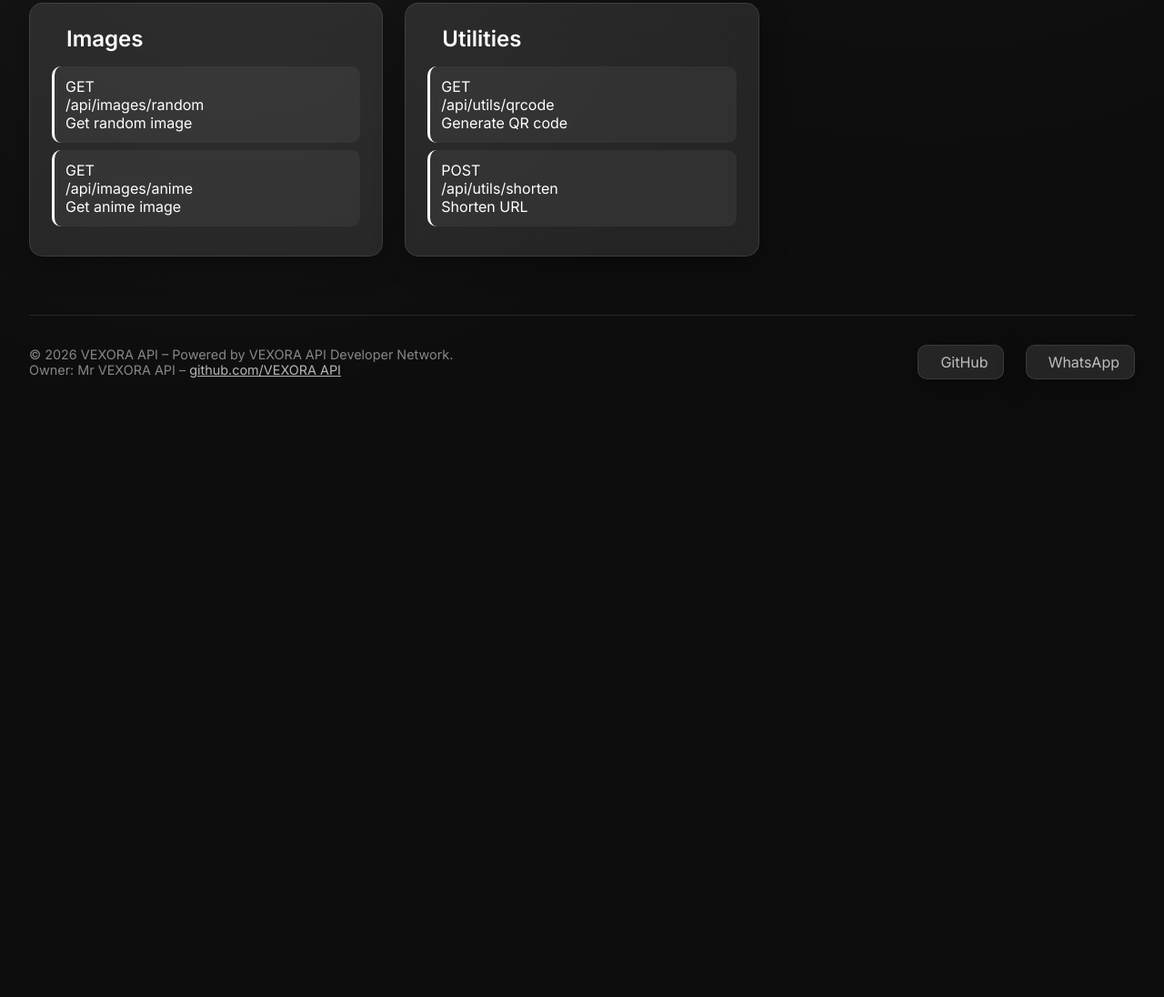
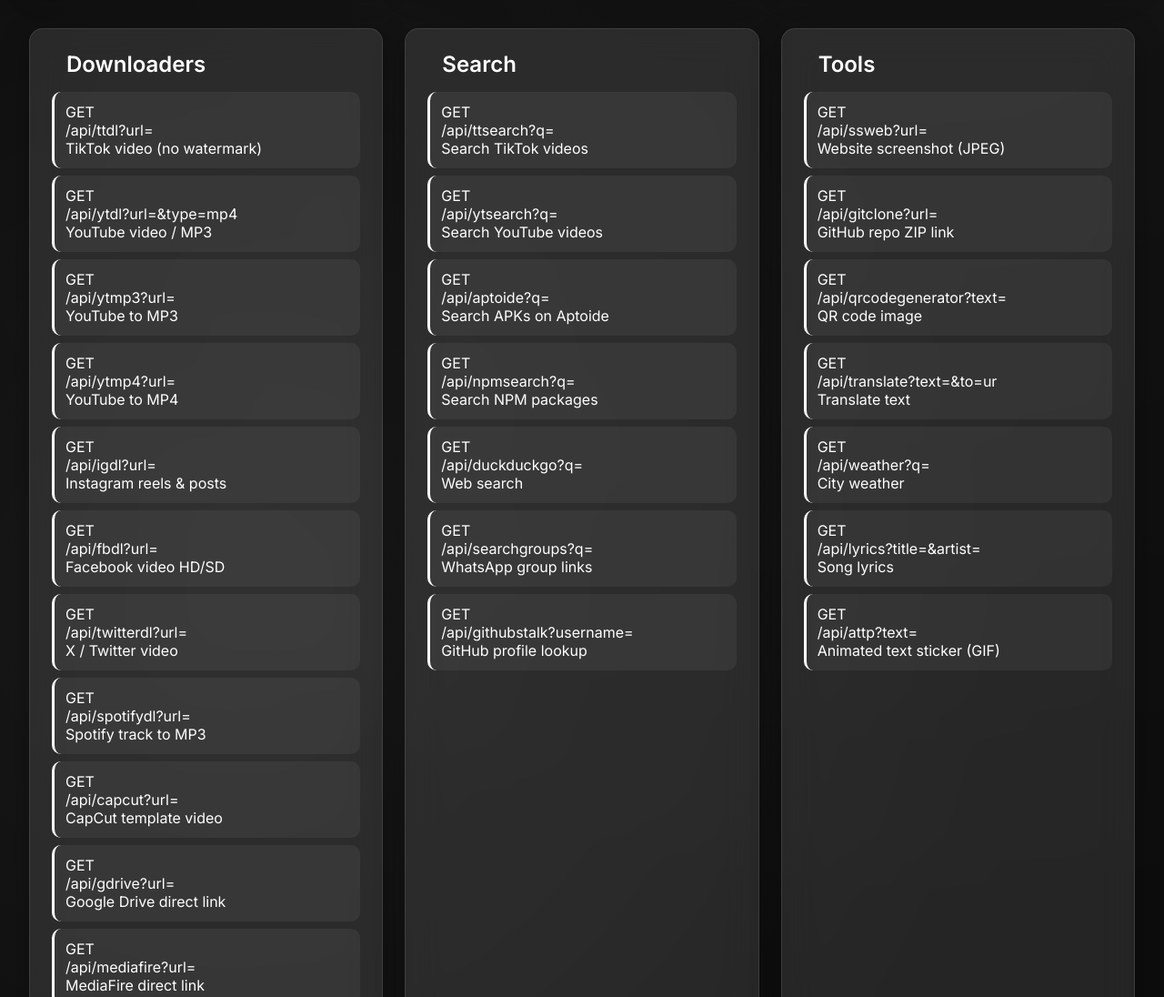
Before and after one commit to abdulraheemsamoo79-lgtm/vexora-api-ultra, a website: page public/documentation.html in a window 1280 px wide. Shown: the part 739-1835 px from the top of the page at 91% size. Before the commit the page ends 1188 px from the top, so only its background shows below. Drawn offline with Linux system fonts and the light colour scheme.

Commit message:
Docs: real 31-endpoint catalog + API key auth notes

```diff
--- a/public/documentation.html
+++ b/public/documentation.html
@@ -647,7 +647,7 @@
 
   <section class="welcome-section glass">
     <h2>Welcome to VEXORA API</h2>
-    <p>Explore various public endpoints that are fast, secure, and flexible, ready to use for all your application needs. We are committed to providing high-quality APIs for developers.</p>
+    <p>Explore 31 tested endpoints — fast, secure, and flexible. Every endpoint needs a free API key: add &apikey=YOUR_KEY to the URL. Get yours in seconds at /getkey (100 requests/day, free forever).</p>
   </section>
 
   <section class="statistics">
@@ -704,7 +704,7 @@
           <option value="PUT">PUT</option>
           <option value="DELETE">DELETE</option>
         </select>
-        <input type="text" class="tester-url" id="testerUrl" placeholder="https://arslanmd-api.vercel.app/endpoint">
+        <input type="text" class="tester-url" id="testerUrl" placeholder="https://your-domain.vercel.app/api/ytsearch?q=phonk&apikey=YOUR_KEY">
         <button class="send-btn">
           <i class="lucide lucide-send"></i> Send Request
         </button>
@@ -767,19 +767,59 @@
   // API Categories Data (Example)
   const apiCategories = [
     {
-      name: "Images",
-      icon: "image",
+      name: "Downloaders",
+      icon: "download",
       endpoints: [
-        { method: "GET", path: "/api/images/random", description: "Get random image" },
-        { method: "GET", path: "/api/images/anime", description: "Get anime image" }
+        { method: "GET", path: "/api/ttdl?url=", description: "TikTok video (no watermark)" },
+        { method: "GET", path: "/api/ytdl?url=&type=mp4", description: "YouTube video / MP3" },
+        { method: "GET", path: "/api/ytmp3?url=", description: "YouTube to MP3" },
+        { method: "GET", path: "/api/ytmp4?url=", description: "YouTube to MP4" },
+        { method: "GET", path: "/api/igdl?url=", description: "Instagram reels & posts" },
+        { method: "GET", path: "/api/fbdl?url=", description: "Facebook video HD/SD" },
+        { method: "GET", path: "/api/twitterdl?url=", description: "X / Twitter video" },
+        { method: "GET", path: "/api/spotifydl?url=", description: "Spotify track to MP3" },
+        { method: "GET", path: "/api/capcut?url=", description: "CapCut template video" },
+        { method: "GET", path: "/api/gdrive?url=", description: "Google Drive direct link" },
+        { method: "GET", path: "/api/mediafire?url=", description: "MediaFire direct link" },
+        { method: "GET", path: "/api/ttmp3?url=", description: "TikTok to MP3" },
+        { method: "GET", path: "/api/pinterest?url=", description: "Pinterest pin photo" },
+        { method: "GET", path: "/api/pinterest-video?url=", description: "Pinterest pin video" }
       ]
     },
     {
-      name: "Utilities",
+      name: "Search",
+      icon: "search",
+      endpoints: [
+        { method: "GET", path: "/api/ttsearch?q=", description: "Search TikTok videos" },
+        { method: "GET", path: "/api/ytsearch?q=", description: "Search YouTube videos" },
+        { method: "GET", path: "/api/aptoide?q=", description: "Search APKs on Aptoide" },
+        { method: "GET", path: "/api/npmsearch?q=", description: "Search NPM packages" },
+        { method: "GET", path: "/api/duckduckgo?q=", description: "Web search" },
+        { method: "GET", path: "/api/searchgroups?q=", description: "WhatsApp group links" },
+        { method: "GET", path: "/api/githubstalk?username=", description: "GitHub profile lookup" }
+      ]
+    },
+    {
+      name: "Tools",
       icon: "tool",
       endpoints: [
-        { method: "GET", path: "/api/utils/qrcode", description: "Generate QR code" },
-        { method: "POST", path: "/api/utils/shorten", description: "Shorten URL" }
+        { method: "GET", path: "/api/ssweb?url=", description: "Website screenshot (JPEG)" },
+        { method: "GET", path: "/api/gitclone?url=", description: "GitHub repo ZIP link" },
+        { method: "GET", path: "/api/qrcodegenerator?text=", description: "QR code image" },
+        { method: "GET", path: "/api/translate?text=&to=ur", description: "Translate text" },
+        { method: "GET", path: "/api/weather?q=", description: "City weather" },
+        { method: "GET", path: "/api/lyrics?title=&artist=", description: "Song lyrics" },
+        { method: "GET", path: "/api/attp?text=", description: "Animated text sticker (GIF)" }
+      ]
+    },
+    {
+      name: "Fun & News",
+      icon: "smile",
+      endpoints: [
+        { method: "GET", path: "/api/cekkhodam?nama=", description: "Fun khodam checker" },
+        { method: "GET", path: "/api/tahukahkamu", description: "Random fun fact" },
+        { method: "GET", path: "/api/detiknews", description: "Detik headlines" },
+        { method: "GET", path: "/api/ping", description: "Health check (no key needed)" }
       ]
     }
   ];
```
